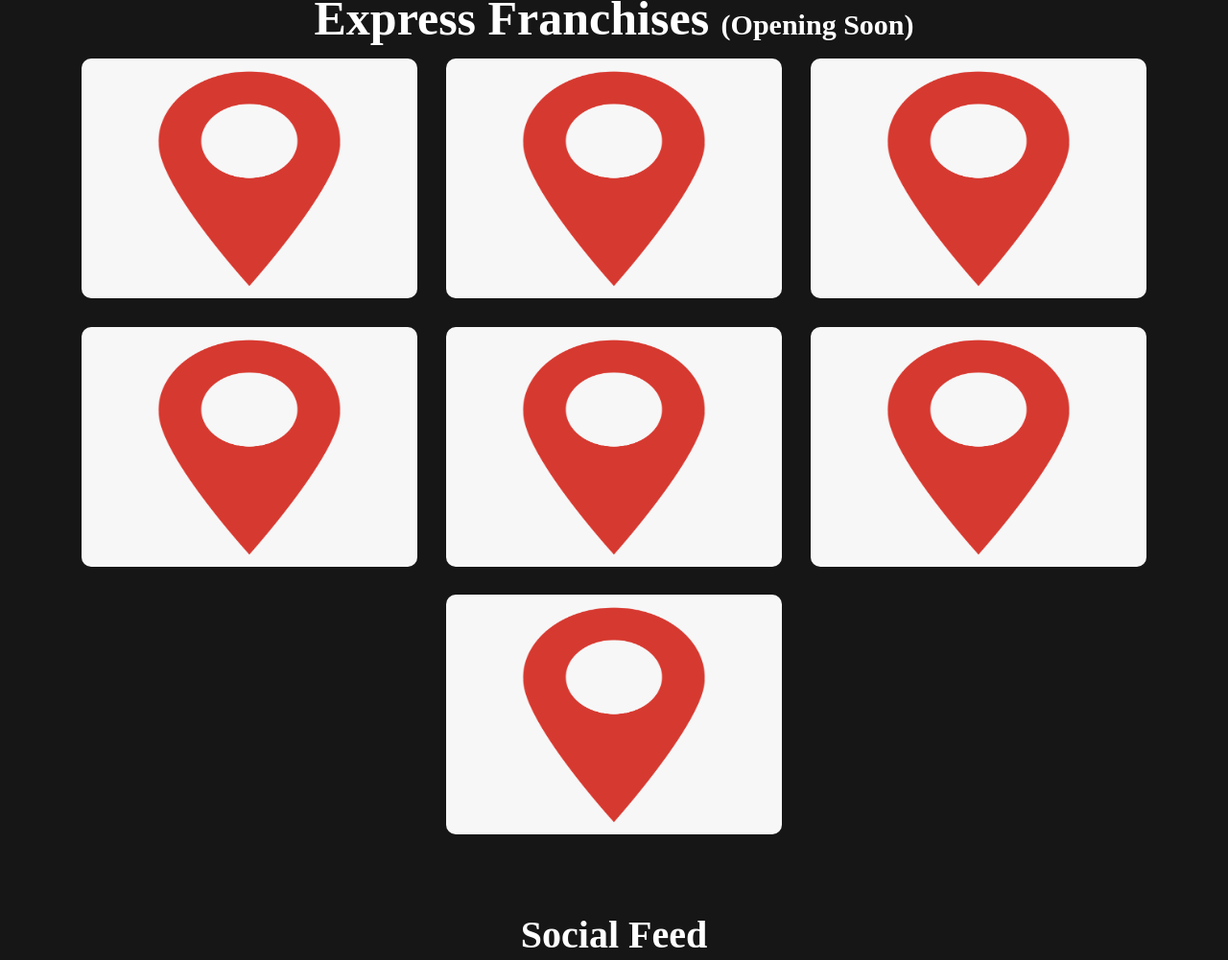
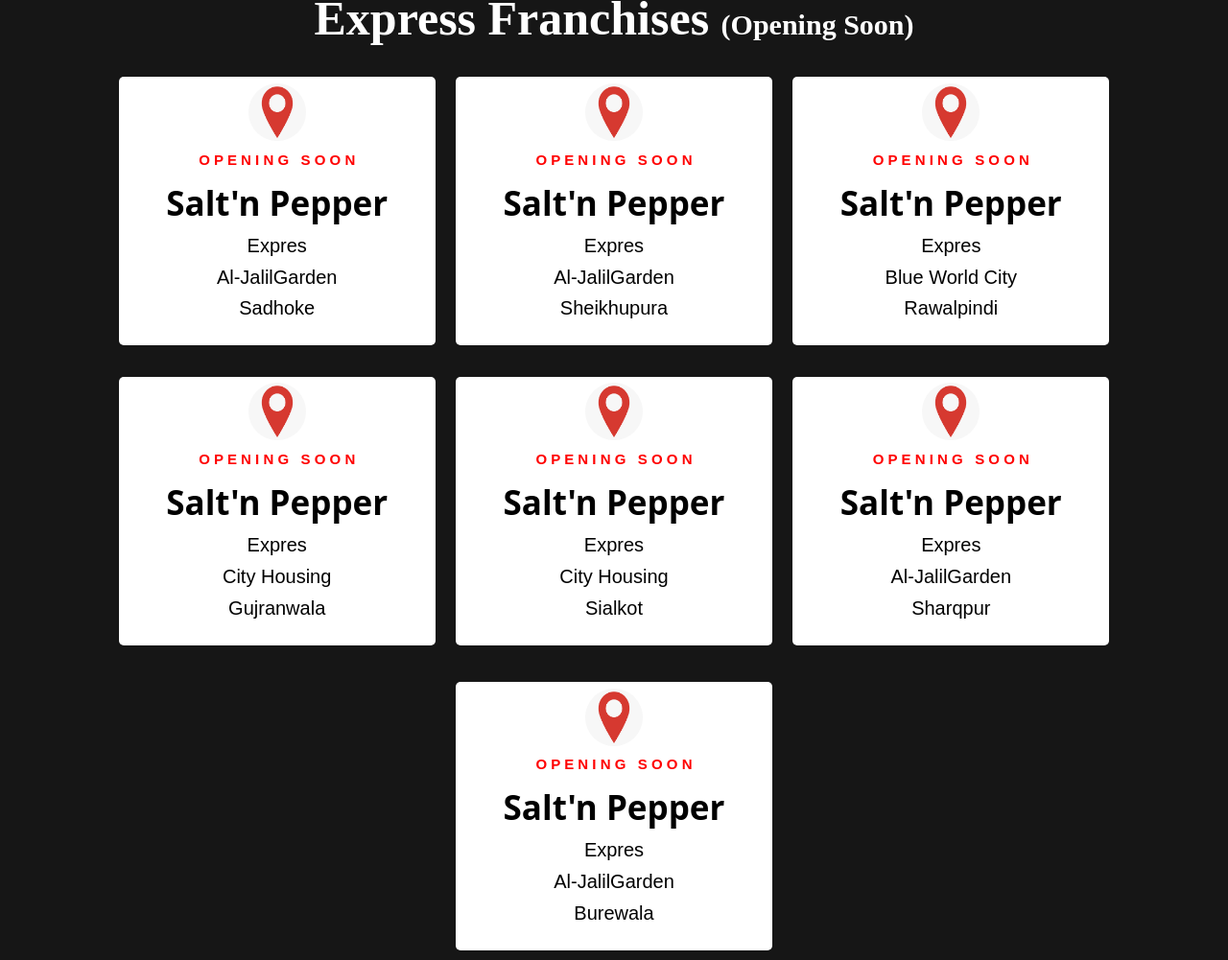
Before and after one commit to Touqeer-Ayoub/salt-n-pepper, a plain HTML site: page index.html in a window 1280 px wide. Shown: the part 5626-6627 px from the top of the page at 96% size. Drawn offline with Linux system fonts and the light colour scheme.

Commit message:
changing

```diff
--- a/index.html
+++ b/index.html
@@ -177,7 +177,8 @@
   </div>
   <div class="parent10">
     <h1>Salt'n Pepper <br>
-      <b>Village Franchise</b></h1>
+      <b>Village Franchise</b>
+    </h1>
     <img src="image folder/section4.webp" alt="">
     <div class="child9">
       <h6>G U J R A N W A L A</h6>
@@ -190,17 +191,70 @@
   <div class="parent11">
     <h1>Salt'n Pepper <br>
       Express Franchises <b> (Opening Soon)</b></h1>
-    <div class="child10" >
+  </div>
+  <div class="main">
+    <div class="class">
       <img src="image folder/locate.png" alt="">
+      <h5>O P E N I N G &nbsp; S O O N</h5>
+      <h2>Salt'n Pepper</h2>
+      <p>Expres</p>
+      <p> Al-JalilGarden </p>
+      <p>Sadhoke</p>
+    </div>
+    <div class="class">
       <img src="image folder/locate.png" alt="">
+      <h5>O P E N I N G &nbsp; S O O N</h5>
+      <h2>Salt'n Pepper</h2>
+      <p>Expres</p>
+      <p> Al-JalilGarden </p>
+      <p>Sheikhupura</p>
+    </div>
+    <div class="class">
       <img src="image folder/locate.png" alt="">
-        <img src="image folder/locate.png" alt="">
-        <img src="image folder/locate.png" alt="">
-        <img src="image folder/locate.png" alt="">
-        <img src="image folder/locate.png" alt="">
-
+      <h5>O P E N I N G &nbsp; S O O N</h5>
+      <h2>Salt'n Pepper</h2>
+      <p>Expres</p>
+      <p> Blue World City </p>
+      <p>Rawalpindi</p>
     </div>
   </div>
+  <div class="main">
+    <div class="class">
+      <img src="image folder/locate.png" alt="">
+      <h5>O P E N I N G &nbsp; S O O N</h5>
+      <h2>Salt'n Pepper</h2>
+      <p>Expres</p>
+      <p> City Housing </p>
+      <p> Gujranwala</p>
+    </div>
+    <div class="class">
+      <img src="image folder/locate.png" alt="">
+      <h5>O P E N I N G &nbsp; S O O N</h5>
+      <h2>Salt'n Pepper</h2>
+      <p>Expres</p>
+      <p> City Housing </p>
+      <p>Sialkot</p>
+    </div>
+    <div class="class">
+      <img src="image folder/locate.png" alt="">
+      <h5>O P E N I N G &nbsp; S O O N</h5>
+      <h2>Salt'n Pepper</h2>
+      <p>Expres</p>
+      <p> Al-JalilGarden </p>
+      <p>Sharqpur</p>
+    </div>
+  </div>
+  <div class="main1">
+    <div class="class">
+      <img src="image folder/locate.png" alt="">
+      <h5>O P E N I N G &nbsp; S O O N</h5>
+      <h2>Salt'n Pepper</h2>
+      <p>Expres</p>
+      <p> Al-JalilGarden </p>
+      <p>Burewala</p>
+    </div>
+  </div>
+
   <div class="parent12">
     <h3>Social Feed</h3>
     <img src="image folder/chiken1.jfif" alt="">
@@ -212,7 +266,9 @@
   <div class="parent13">
     <div class="child11">
       <img src="image folder/1.jfif" alt="">
-    <p>The Salt’n Pepper Restaurants are an example of gracious dinning, outstanding service, extraordinary classic and contemporary cuisine. The restaurants have become the ultimate dinning destinations in Lahore. From family occasions to business dinner and moments of the heart, this place is where unforgettable memories are made.</p>
+      <p>The Salt’n Pepper Restaurants are an example of gracious dinning, outstanding service, extraordinary classic
+        and contemporary cuisine. The restaurants have become the ultimate dinning destinations in Lahore. From family
+        occasions to business dinner and moments of the heart, this place is where unforgettable memories are made.</p>
       <a href="" class="link8">Terms & conditions</a>
       <a href="" class="link9">Privacy policy</a>
     </div>
--- a/style.css
+++ b/style.css
@@ -23,11 +23,13 @@ nav img {
     display: flex;
     margin-top: -50px;
 }
-.link1 a:hover, .link2 a:hover, .link3 a:hover{
-    border-color: cadetblue;
-    border-top:2px solid khaki;
+
+.link1 a:hover,
+.link2 a:hover,
+.link3 a:hover {
+    border-top: 2px solid khaki;
     border-bottom: 2px solid khaki;
-   color:blanchedalmond;
+    color: palegreen;
 }
 
 .link1 a,
@@ -43,7 +45,7 @@ nav img {
     margin-left: 2%;
 }
 
-.link2 {
+.link2{
     text-decoration: none;
     margin-left: 45px;
     color: white;
@@ -124,12 +126,22 @@ nav img {
     text-align: center;
 }
 
-.child2 a,.child3 a,.child4 a {
+.child2 a,
+.child3 a,
+.child4 a {
     text-decoration: none;
     color: white;
     border: 1px solid gray;
     border-radius: 70px;
     padding: 15px 40px 15px 40px;
+}
+
+.child2 a:hover,
+.child3 a:hover,
+.child4 a:hover {
+    background-color: palegreen;
+    box-shadow: 1px 1px 1px 1px red;
+    color: black;
 }
 
 .parent3 {
@@ -198,6 +210,12 @@ nav img {
     padding: 15px 45px 15px 45px;
 }
 
+.child5 a:hover,
+.child6 a:hover {
+    background-color: whitesmoke;
+    color: black;
+}
+
 .child6 {
     margin-left: 48%;
     margin-top: 12%;
@@ -263,6 +281,13 @@ nav img {
 .child7 {
     height: 500px;
     text-align: center;
+}
+
+.child7 a:hover,
+.child8 a:hover {
+    color: white;
+    background-color: red;
+
 }
 
 .link4 {
@@ -339,128 +364,145 @@ nav img {
     font-family: Arial, Helvetica, sans-serif;
     font-size: 12px;
 }
-.parent10{
+
+.parent10 {
     color: white;
 }
-.parent10 h1{
+
+.parent10 h1 {
     font-size: 50px;
     text-align: center;
     margin-top: 5%;
     font-family: system-ui, -apple-system, BlinkMacSystemFont, 'Segoe UI', Roboto, Oxygen, Ubuntu, Cantarell, 'Open Sans', 'Helvetica Neue', sans-serif;
 }
-.parent10 h1 b{
+
+.parent10 h1 b {
     font-size: 60px;
-    font-family:'Times New Roman', Times, serif;
+    font-family: 'Times New Roman', Times, serif;
 }
-.parent10 img{
+
+.parent10 img {
     width: 670px;
     height: 400px;
     margin-top: 3%;
 }
-.child9{
+
+.child9 {
     float: right;
     margin-top: 8%;
     margin-right: 4%;
 }
-.child9 h6{
+
+.child9 h6 {
     color: red;
     font-size: 15px;
 }
-.child9 h2{
+
+.child9 h2 {
     font-size: 35px;
     margin-top: 2%;
 }
-.child9 p{
+
+.child9 p {
     font-size: 17px;
     margin-top: 5%;
     font-family: Arial, Helvetica, sans-serif;
 }
-.link6{
+
+.link6 {
     text-decoration: none;
     color: white;
     font-family: Arial, Helvetica, sans-serif;
 }
-.link7{
+
+.link7 {
     text-decoration: none;
     color: white;
     border-radius: 70px;
     padding: 15px 45px 15px 45px;
     background-color: green;
 }
-.parent11{
+
+.parent11 {
     color: white;
     margin-top: 5%;
     text-align: center;
 }
-.parent11 h1{
-    font-size:50px ;
+
+.parent11 h1 {
+    font-size: 50px;
 }
-.parent11 h1 b{
-    font-size:30px ;
+
+.parent11 h1 b {
+    font-size: 30px;
 }
-.child10 img{
-    width: 350px;
-    height: 250px;
-    border-radius: 10px;
-    margin: 1%;
-    margin-top: 1%;
-}
-.parent12{
+
+.parent12 {
     color: white;
     margin-top: 5%;
 }
-.parent12 h3{
+
+.parent12 h3 {
     text-align: center;
     font-size: 40px;
 }
-.parent12 img{
+
+.parent12 img {
     width: 250px;
     height: 200px;
     margin-top: 3%;
     margin-left: 1%;
 }
-.parent13{
+
+.parent13 {
     background-image: url(light-live-background-css.jpg);
     height: 430px;
     margin-top: 5%;
     display: flex;
 }
-.child11{
-   margin-top:5%;
-   margin-left: 5%;
+
+.child11 {
+    margin-top: 5%;
+    margin-left: 5%;
 }
-.child11 img{
+
+.child11 img {
     width: 170px;
     height: 80px;
     border-radius: 5px;
 }
-.child11 p{
+
+.child11 p {
     margin-top: 5%;
     width: 430px;
     height: 190px;
     font-size: 18px;
     font-family: Arial, Helvetica, sans-serif;
 }
-.link8{
+
+.link8 {
     text-decoration: none;
     font-size: 18PX;
     color: black;
     font-family: Arial, Helvetica, sans-serif;
 }
-.link9{
+
+.link9 {
     margin-left: 15px;
     text-decoration: none;
     font-size: 18PX;
     color: black;
     font-family: Arial, Helvetica, sans-serif;
 }
+
 .child12 {
     margin-top: 5%;
     font-family: 'Times New Roman', Times, serif;
     font-size: 20px;
     margin-left: 3%;
 }
-.child12 a{
+
+.child12 a {
     display: flex;
     margin-top: 15px;
     text-decoration: none;
@@ -468,52 +510,112 @@ nav img {
     font-family: Arial, Helvetica, sans-serif;
     color: black;
 }
-.child12 h2{
+
+.child12 h2 {
     font-size: 30px;
 }
-.child13{
+
+.child13 {
     margin-left: 8%;
     margin-top: 5%;
     font-family: 'Times New Roman', Times, serif;
     font-size: 22px;
 }
-.child13 a{
-      margin-top: 5px;
+
+.child13 a {
+    margin-top: 5px;
     text-decoration: none;
     font-size: 18px;
     font-family: Arial, Helvetica, sans-serif;
     color: black;
 }
-.child13 h2{
+
+.child13 h2 {
     font-size: 30px;
 }
-.child13 h3{
+
+.child13 h3 {
     font-family: Arial, Helvetica, sans-serif;
     margin-top: 25px;
     font-size: 20px;
 }
-.child13 p{
-    margin-top: 5px ;
+
+.child13 p {
+    margin-top: 5px;
     font-size: 18px;
 }
-.child14{
-   margin-left: 5%;
-   margin-top: 5%;
+
+.child14 {
+    margin-left: 5%;
+    margin-top: 5%;
 }
-.child14 h2{
+
+.child14 h2 {
     font-family: 'Times New Roman', Times, serif;
     font-size: 30px;
 }
-.child14 img{
+
+.child14 img {
     width: 35px;
     height: 35px;
     border-radius: 50%;
     margin-top: 15px;
     margin-inline: 5px;
 }
-.child15 img{
+
+.child15 img {
     width: 150px;
     height: 70px;
     border-radius: 5px;
     margin-inline: 0px;
 }
+
+.class {
+    background-color: white;
+    color: black;
+    width: 330px;
+    height: 280px;
+
+    text-align: center;
+    margin-top: 3%;
+    border-radius: 5px;
+}
+
+.class h2 {
+    color: black;
+    font-family: system-ui, -apple-system, BlinkMacSystemFont, 'Segoe UI', Roboto, Oxygen, Ubuntu, Cantarell, 'Open Sans', 'Helvetica Neue', sans-serif;
+    font-size: 35px;
+    margin-top: 4%;
+}
+
+.class img {
+    width: 60px;
+    height: 60px;
+    border-radius: 50%;
+    margin-top: 2%;
+}
+
+.class h5 {
+    color: red;
+    font-size: 15px;
+    font-family: Arial, Helvetica, sans-serif;
+    margin-top: 2%;
+}
+
+.class p {
+    font-family: Arial, Helvetica, sans-serif;
+    font-size: 20px;
+    margin-top: 3%;
+}
+
+.main {
+    display: flex;
+    margin-right: 8%;
+    margin-left: 8%;
+    justify-content: space-evenly;
+}
+
+.main1 {
+    display: flex;
+    justify-content: space-evenly;
+}
```
Lines whose indentation alone changed are shown as unchanged.
